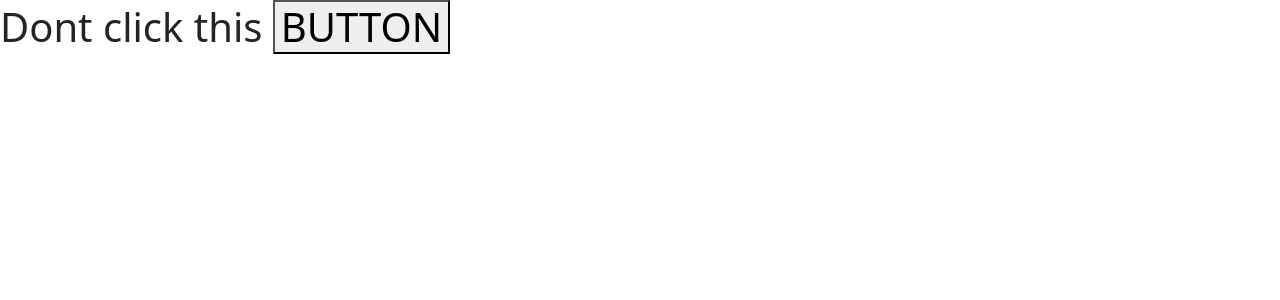
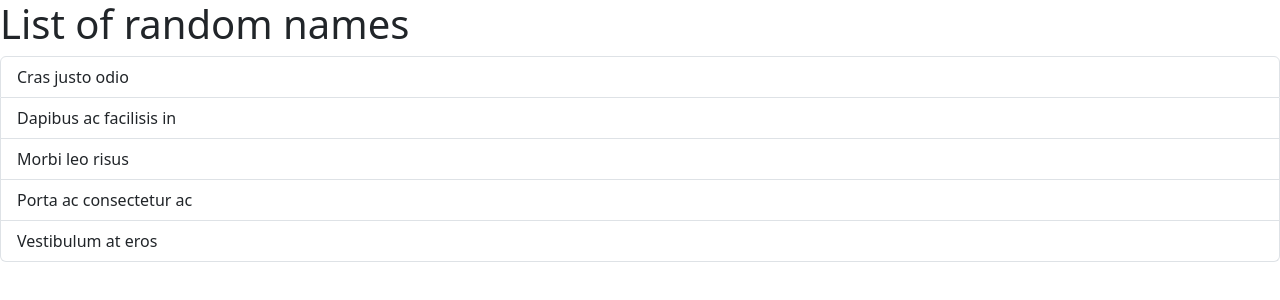
Before and after one commit to working-dude/Learning-react, a React (Vite) app: page / in a window 1280 px wide. Shown: the top 300 px of the page. Built offline with nearby package versions, Linux system fonts and the light colour scheme.

Commit message:
list of names

```diff
--- a/src/App.tsx
+++ b/src/App.tsx
@@ -1,7 +1,7 @@
 import Kanishk from "./first";
-
-function app()
+import Listgroup from "./components/Listgroup";
+function App()
 {
-  return <Kanishk />;
+  return <Listgroup></Listgroup>;
 }
-export default app;
+export default App;
--- /dev/null
+++ b/src/components/Listgroup.tsx
@@ -0,0 +1,17 @@
+function Listgroup() {
+  return (
+    <>
+      {" "}
+      <h1>List of random names</h1>
+      <ul className="list-group">
+        <li className="list-group-item">Cras justo odio</li>
+        <li className="list-group-item">Dapibus ac facilisis in</li>
+        <li className="list-group-item">Morbi leo risus</li>
+        <li className="list-group-item">Porta ac consectetur ac</li>
+        <li className="list-group-item">Vestibulum at eros</li>
+      </ul>
+    </>
+  );
+}
+
+export default Listgroup;
```
